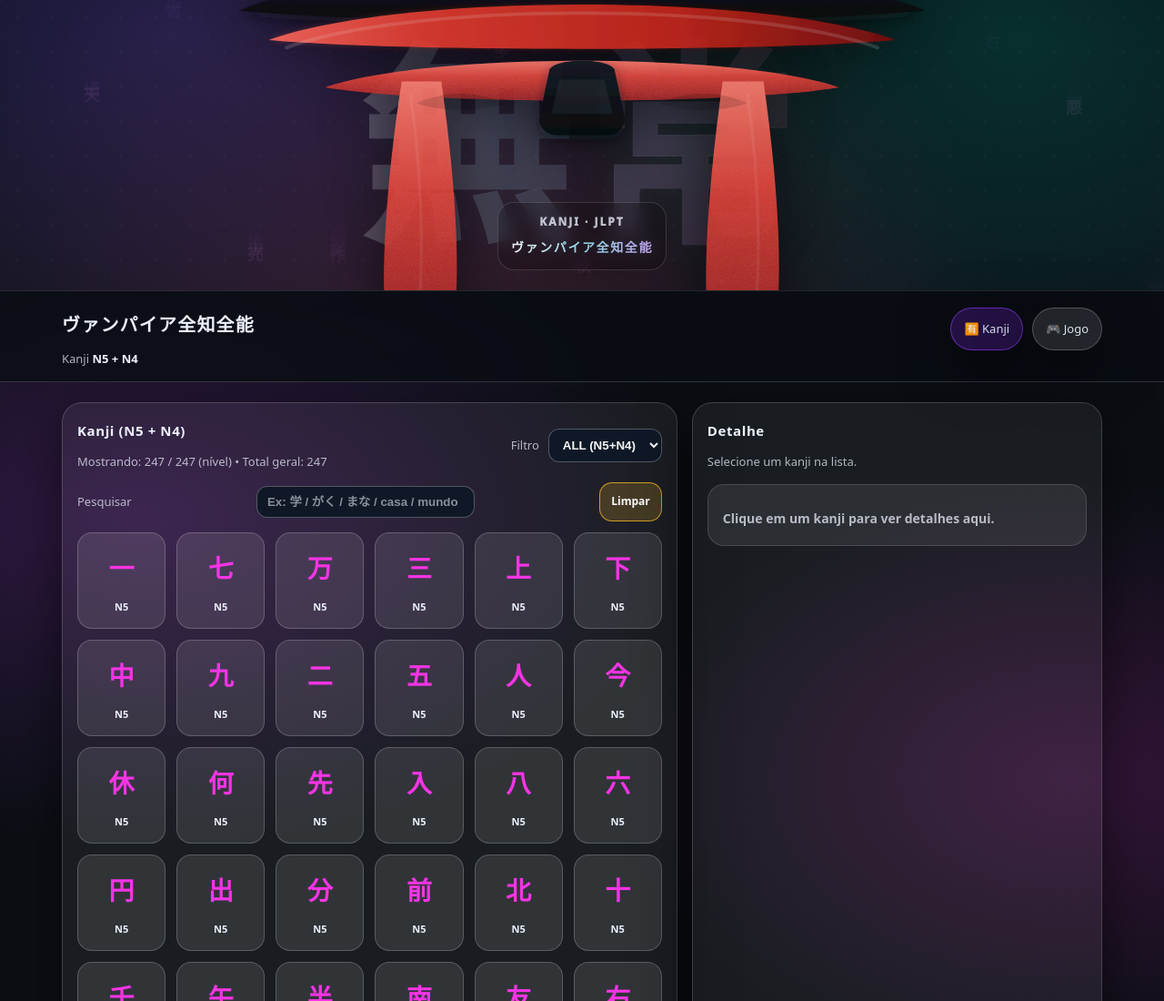
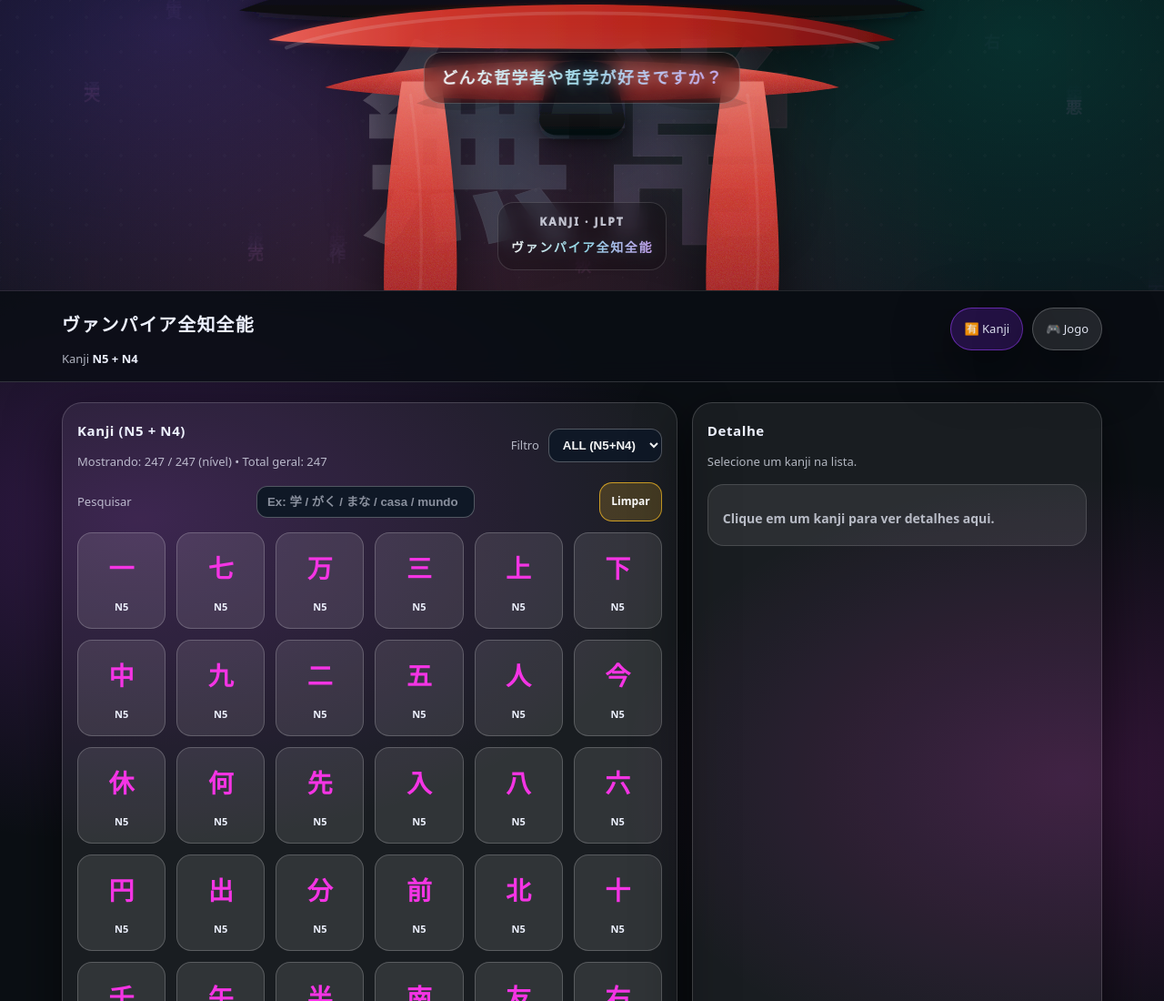
Before and after one commit to VANPAYA/JLPTTTT, a plain HTML site: page index.html in a window 1280 px wide. Shown: the top 1100 px of the page at 91% size. Drawn offline with Linux system fonts and the light colour scheme.

Commit message:
Update index.html

```diff
--- a/index.html
+++ b/index.html
@@ -367,6 +367,42 @@ hr.sep{ border:none; border-top:1px solid rgba(255,255,255,.10); margin:14px 0;
   mix-blend-mode: screen;
   pointer-events:none;
   filter: drop-shadow(0 0 8px rgba(0,0,0,.25));
+}
+
+/* =========================================================
+   (NOVO) PERGUNTA FILOSÓFICA — centralizada acima
+========================================================= */
+.hero-question{
+  position:absolute;
+  left:50%;
+  top:18%;
+  transform: translateX(-50%);
+  z-index:5;
+  padding:10px 18px;
+  border-radius:20px;
+  border:1px solid rgba(255,255,255,.22);
+  background: rgba(0,0,0,.28);
+  backdrop-filter: blur(10px);
+  -webkit-backdrop-filter: blur(10px);
+  text-align:center;
+  white-space:nowrap;
+  box-shadow: 0 0 40px rgba(160,240,255,.12);
+}
+.hero-question span{
+  font-size: clamp(14px, 2.4vw, 18px);
+  font-weight: 800;
+  letter-spacing: 1.4px;
+  background: linear-gradient(90deg,
+    rgba(255,255,255,.95),
+    rgba(180,240,255,.90),
+    rgba(210,180,255,.90)
+  );
+  -webkit-background-clip: text;
+  background-clip: text;
+  color: transparent;
+  text-shadow:
+    0 0 14px rgba(180,240,255,.35),
+    0 0 36px rgba(120,200,255,.22);
 }
 
 .hero-mujo{
@@ -499,6 +535,11 @@ hr.sep{ border:none; border-top:1px solid rgba(255,255,255,.10); margin:14px 0;
   <div class="hero-bg"></div>
   <div class="hero-pattern"></div>
   <canvas id="heroRain"></canvas>
+
+  <!-- (NOVO) PERGUNTA FILOSÓFICA — centralizada um pouco acima -->
+  <div class="hero-question">
+    <span>どんな哲学者や哲学が好きですか？</span>
+  </div>
 
   <div class="hero-mujo">無常</div>
 
```
